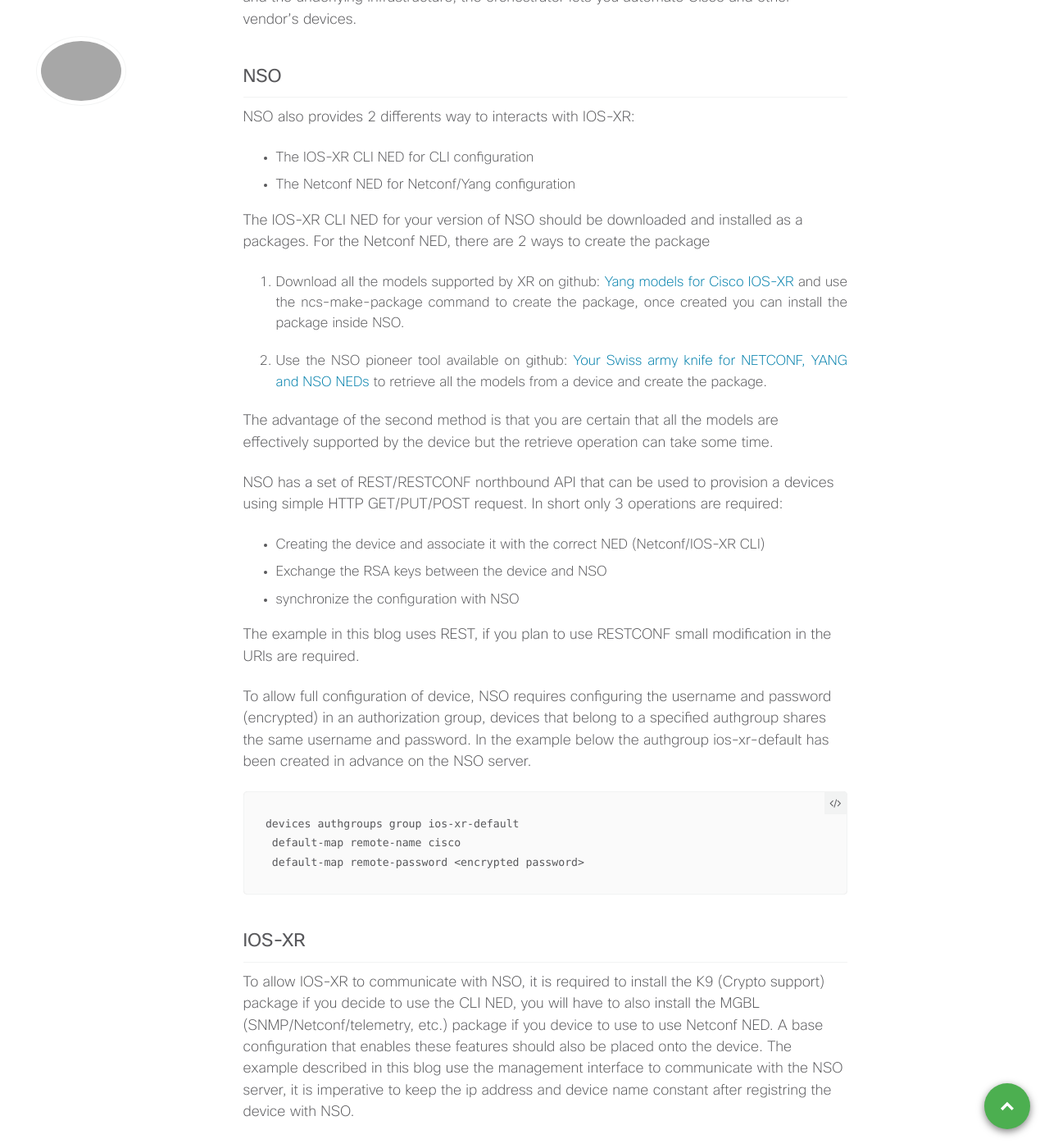
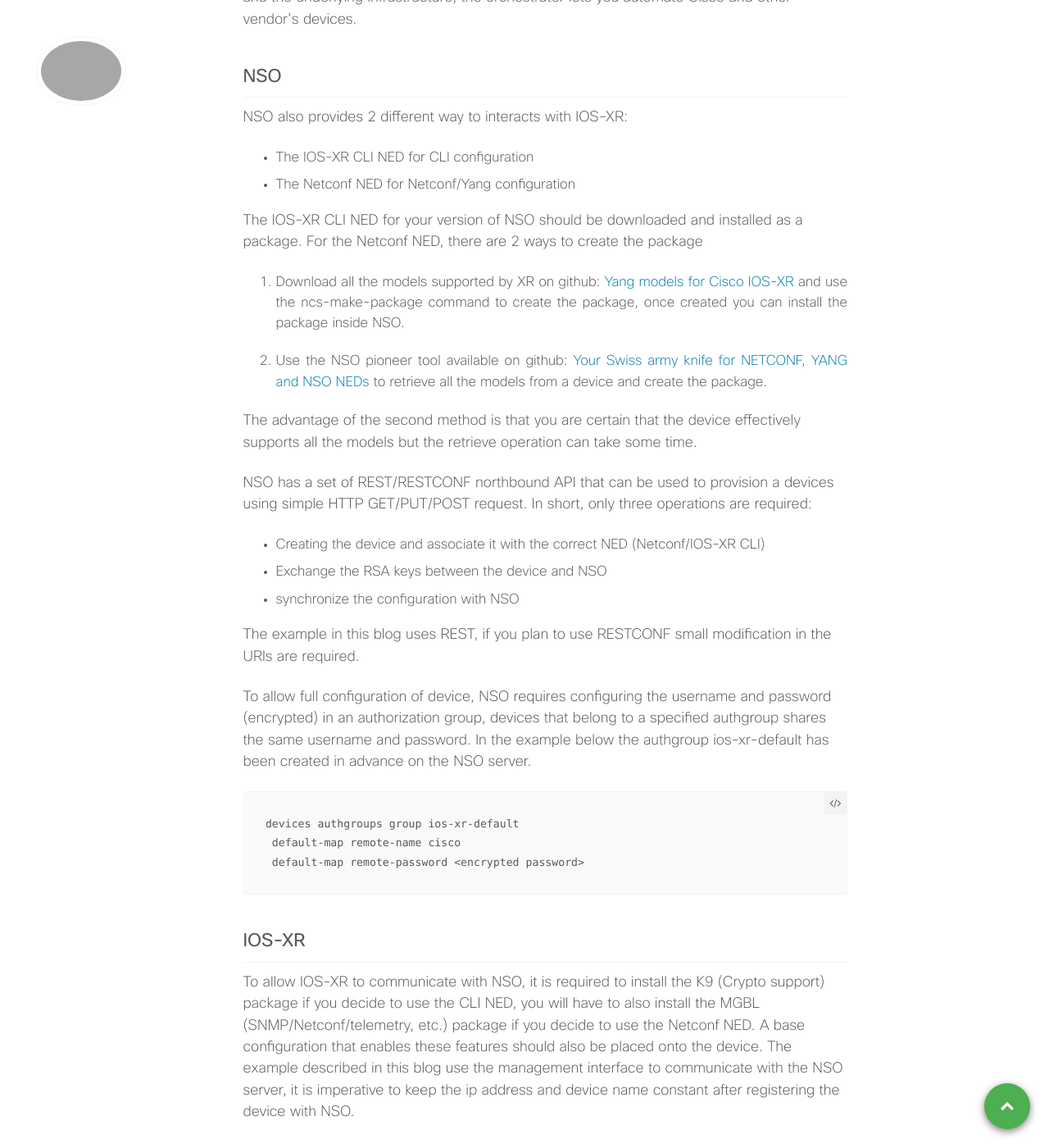
Before and after one commit to xrdocs/software-management, a Jekyll site: the page built from _blogs/2018-02-22-ztp-integration-with-nso.md, in a window 1280 px wide and 1400 px high, scrolled down 384 px. Shown: the whole window at 82% size. Built offline with Jekyll 4.4.1, drawn with Linux system fonts in a browser that asks for light colours; comment, search, counter and statistics services are not loaded; some of the changed text lies outside the part shown.

Commit message:
Update 2018-02-22-ztp-integration-with-nso.md

````diff
--- a/_blogs/2018-02-22-ztp-integration-with-nso.md
+++ b/_blogs/2018-02-22-ztp-integration-with-nso.md
@@ -11,21 +11,21 @@ tags:
 # Introduction
 Network Services Orchestrator is a Cisco tool that provides end-to-end orchestration that spans multiple domains in your network. Using strict, standardized YANG models for both services and devices and a highly efficient abstraction layer between your network services and the underlying infrastructure, the orchestrator lets you automate Cisco and other vendor's devices.
 ## NSO
-NSO also provides 2 differents way to interacts with IOS-XR:
+NSO also provides 2 different way to interacts with IOS-XR:
 
 * The IOS-XR CLI NED for CLI configuration
 * The Netconf NED for Netconf/Yang configuration
 
-The IOS-XR CLI NED for your version of NSO should be downloaded and installed as a packages.
+The IOS-XR CLI NED for your version of NSO should be downloaded and installed as a package.
 For the Netconf NED, there are 2 ways to create the package
 
 1. Download all the models supported by XR on github: [Yang models for Cisco IOS-XR](https://github.com/YangModels/yang/tree/master/vendor/cisco/xr) and use the ncs-make-package command to create the package, once created you can install the package inside NSO.
 
 2. Use the NSO pioneer tool available on github: [Your Swiss army knife for NETCONF, YANG and NSO NEDs](https://github.com/NSO-developer/pioneer) to retrieve all the models from a device and create the package.
 
-The advantage of the second method is that you are certain that all the models are effectively supported by the device but the retrieve operation can take some time.
+The advantage of the second method is that you are certain that the device effectively supports all the models but the retrieve operation can take some time.
 
-NSO has a set of REST/RESTCONF northbound API that can be used to provision a devices using simple HTTP GET/PUT/POST request. In short only 3 operations are required:
+NSO has a set of REST/RESTCONF northbound API that can be used to provision a devices using simple HTTP GET/PUT/POST request. In short, only three operations are required:
 
 * Creating the device and associate it with the correct NED (Netconf/IOS-XR CLI)
 * Exchange the RSA keys between the device and NSO
@@ -41,7 +41,7 @@ devices authgroups group ios-xr-default
  default-map remote-password <encrypted password>
 ```
 ## IOS-XR
-To allow IOS-XR to communicate with NSO, it is required to install the K9 (Crypto support) package if you decide to use the CLI NED, you will have to also install the MGBL (SNMP/Netconf/telemetry, etc.) package if you device to use to use Netconf NED. A base configuration that enables these features should also be placed onto the device. The example described in this blog use the management interface to communicate with the NSO server, it is imperative to keep the ip address and device name constant after registring the device with NSO.
+To allow IOS-XR to communicate with NSO, it is required to install the K9 (Crypto support) package if you decide to use the CLI NED, you will have to also install the MGBL (SNMP/Netconf/telemetry, etc.) package if you decide to use the Netconf NED. A base configuration that enables these features should also be placed onto the device. The example described in this blog use the management interface to communicate with the NSO server, it is imperative to keep the ip address and device name constant after registering the device with NSO.
 ## ZTP
 ZTP has supports for both shell and python scripts, IOS-XR comes with an rich environment of shell tools and python libraries. In this example we will use a python based ZTP script and will leverage the python-netclient, python-json and the embedded ztp_helper libraries to provision the device in NSO.
 The python-netclient package provides us access to the urllib, urllib2 and base64 libraries, the python-json package allows us to manipulate json data efficiently.
````
Also changed, not shown: other parts of _blogs/2018-02-22-ztp-integration-with-nso.md (+2 -2 lines).
